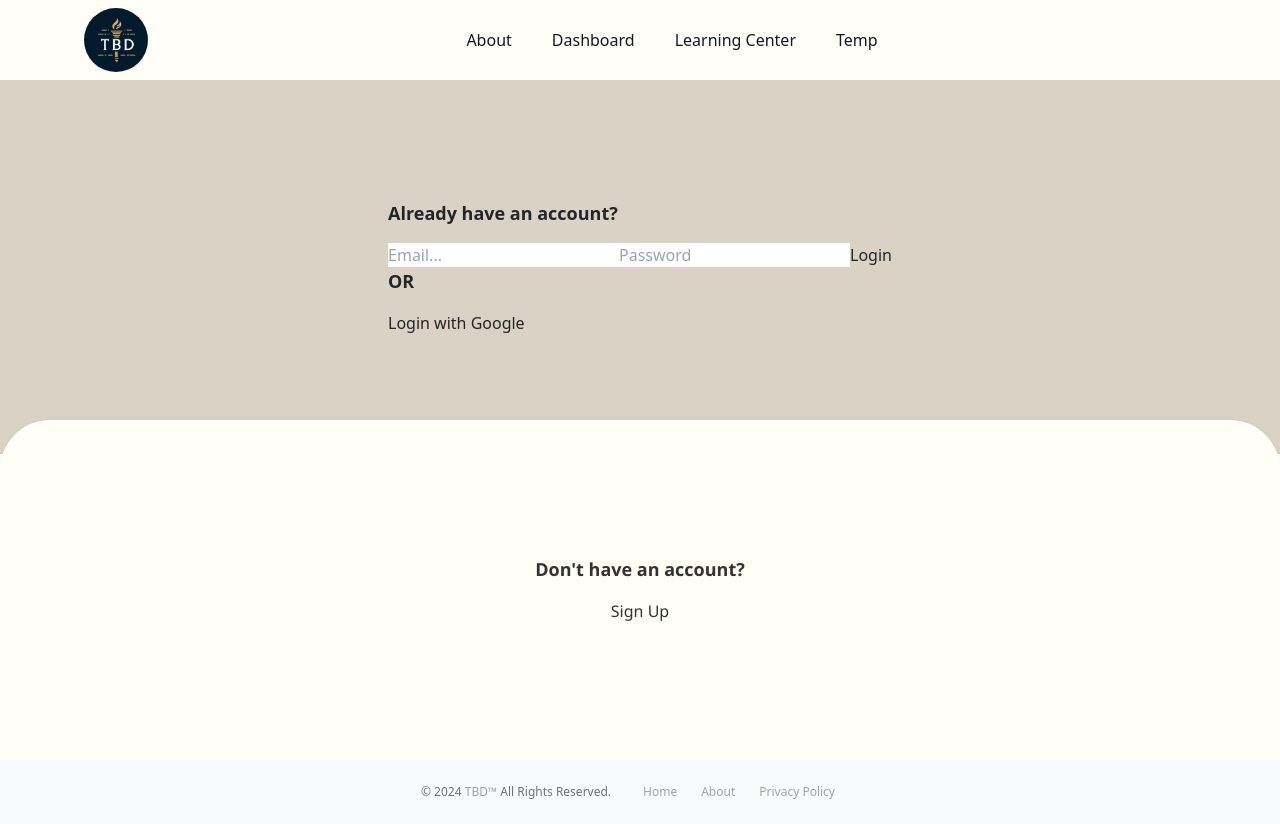
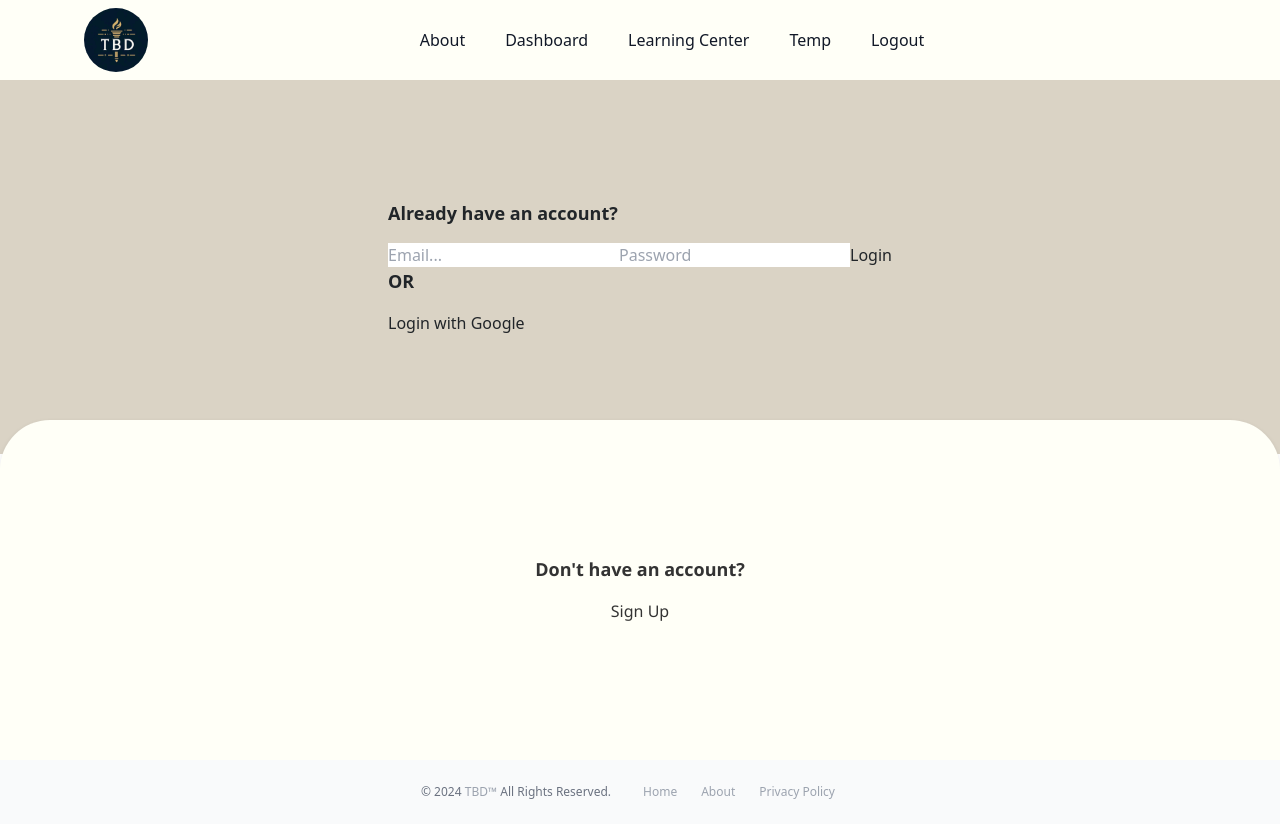
Before and after one commit to Jorge96273/Transparent-Budget-Decisions, a React (Vite) app: page /enterlanding in a window 1280 px wide. Built offline with nearby package versions, Linux system fonts and the light colour scheme; no server answers.

Commit message:
logout button component and navbar

```diff
--- /dev/null
+++ b/src/components/LogoutButton.jsx
@@ -0,0 +1,36 @@
+import React, { useEffect, useState } from "react";
+import { onAuthStateChanged, signOut } from "firebase/auth";
+import { useNavigate } from "react-router-dom";
+import { auth } from "@/config/firebase";
+
+const LogoutButton = () => {
+    const navigate = useNavigate();
+    const [isLoggedOut, setIsLoggedOut] = useState(false);
+
+    const handleLogout = async () => {
+        try {
+            await signOut(auth);
+            setIsLoggedOut(true);
+        }   catch (err) {
+            console.log(err);
+        }
+    };
+
+    useEffect(() => {
+        const unsubscribe = onAuthStateChanged(auth, (user) => {
+            if (!user && isLoggedOut) {
+                console.log("User is logged out");
+                navigate("/");
+            }
+        });
+
+        return () => {
+            unsubscribe();
+        };
+    }, [isLoggedOut, navigate]);
+
+
+    return <button onClick={handleLogout}>Logout</button>;
+};
+
+export default LogoutButton;
--- a/src/components/NavBar.jsx
+++ b/src/components/NavBar.jsx
@@ -1,3 +1,6 @@
+import React from "react";
+import LogoutButton from "./LogoutButton";
+
 const NavBar = () => {
   return (
     <>
@@ -49,6 +52,13 @@ const NavBar = () => {
                   Temp
                 </a>
               </li>
+              <li>
+                <a
+                  className="no-underline block py-2 px-3 text-gray-900 rounded"
+                  >
+                <LogoutButton />
+                </a>
+              </li>
             </ul>
           </div>
         </div>
--- a/src/pages/EnterLandingPage.jsx
+++ b/src/pages/EnterLandingPage.jsx
@@ -18,8 +18,8 @@ const EnterLandingPage = () => {
   const [user, loading, error] = useAuthState(auth);
   const navigate = useNavigate();
   //! Shows what user is signed in
-  console.log(auth?.currentUser?.email);
-  console.log(auth?.currentUser?.photoURL);
+  // console.log(auth?.currentUser?.email);
+  // console.log(auth?.currentUser?.photoURL);
   //   ? handles if the object doesnt exist
 
   const signin = async () => {
```
